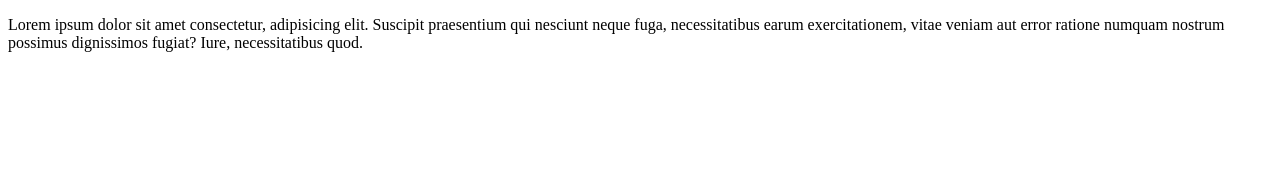
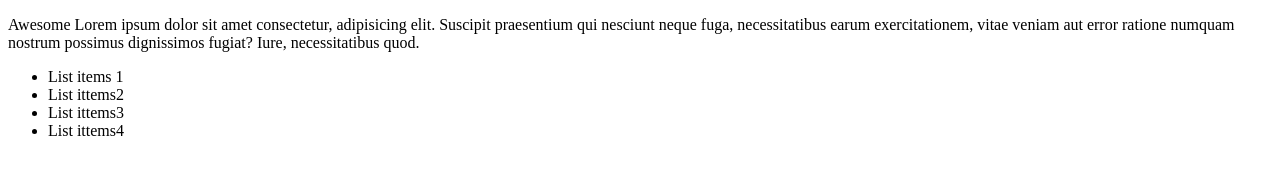
Before and after one commit to Charles151/git-tutorial1, a plain HTML site: page index.html in a window 1280 px wide. Drawn offline with Linux system fonts and the light colour scheme.

Commit message:
Added css file

```diff
--- a/index.html
+++ b/index.html
@@ -6,6 +6,12 @@
   <title>Git Tutorial </title>
 </head>
 <body>
-  <p>Lorem ipsum dolor sit amet consectetur, adipisicing elit. Suscipit praesentium qui nesciunt neque fuga, necessitatibus earum exercitationem, vitae veniam aut error ratione numquam nostrum possimus dignissimos fugiat? Iure, necessitatibus quod.</p>
+  <p> Awesome Lorem ipsum dolor sit amet consectetur, adipisicing elit. Suscipit praesentium qui nesciunt neque fuga, necessitatibus earum exercitationem, vitae veniam aut error ratione numquam nostrum possimus dignissimos fugiat? Iure, necessitatibus quod.</p>
+  <ul>
+    <li>List items 1</li>
+    <li>List ittems2</li>
+    <li>List ittems3</li>
+    <li>List ittems4</li>
+  </ul>
 </body>
 </html>
--- /dev/null
+++ b/style.css
@@ -0,0 +1,4 @@
+body {
+  margin: 0;
+  padding: 0;
+}
```
